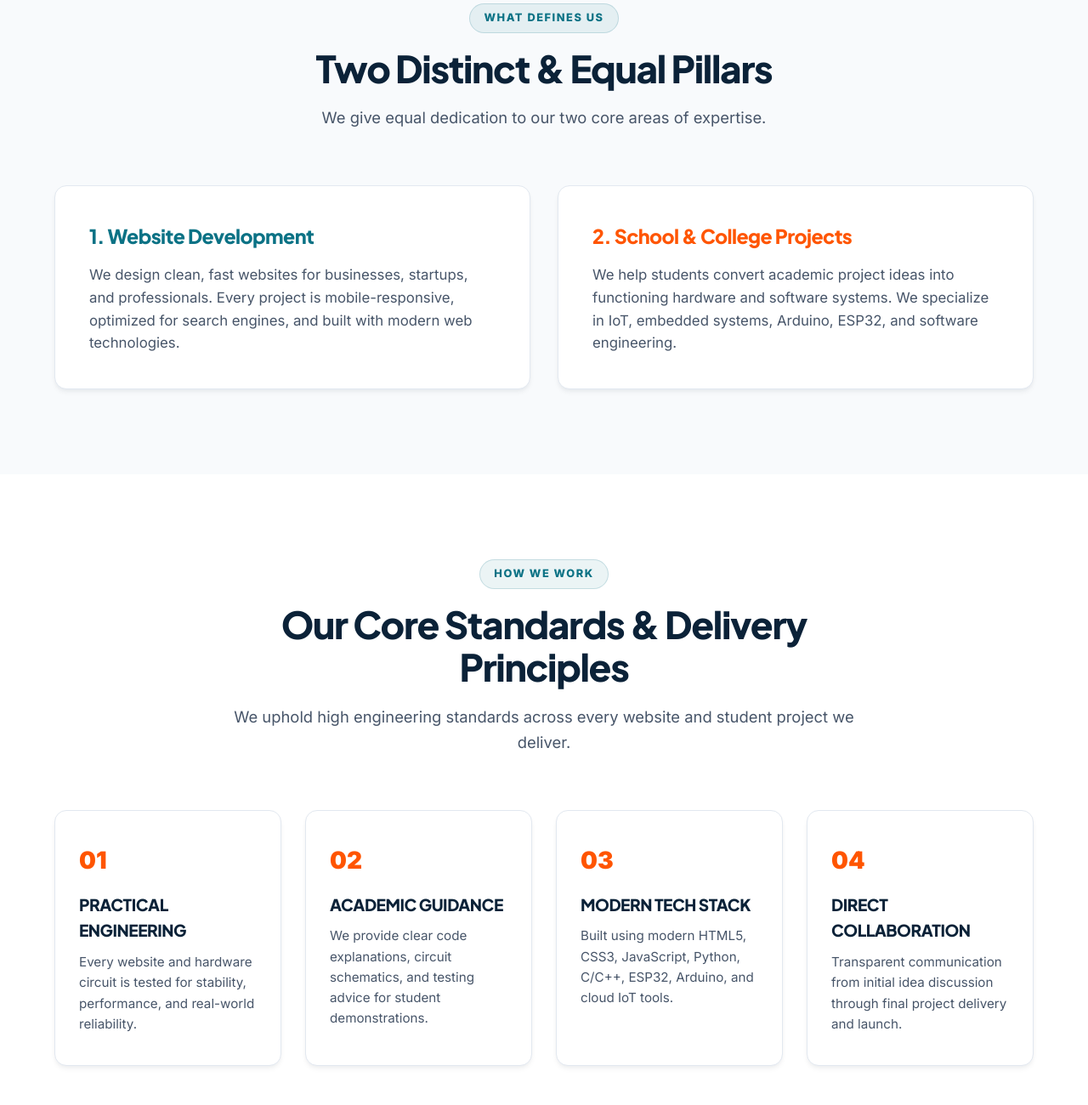
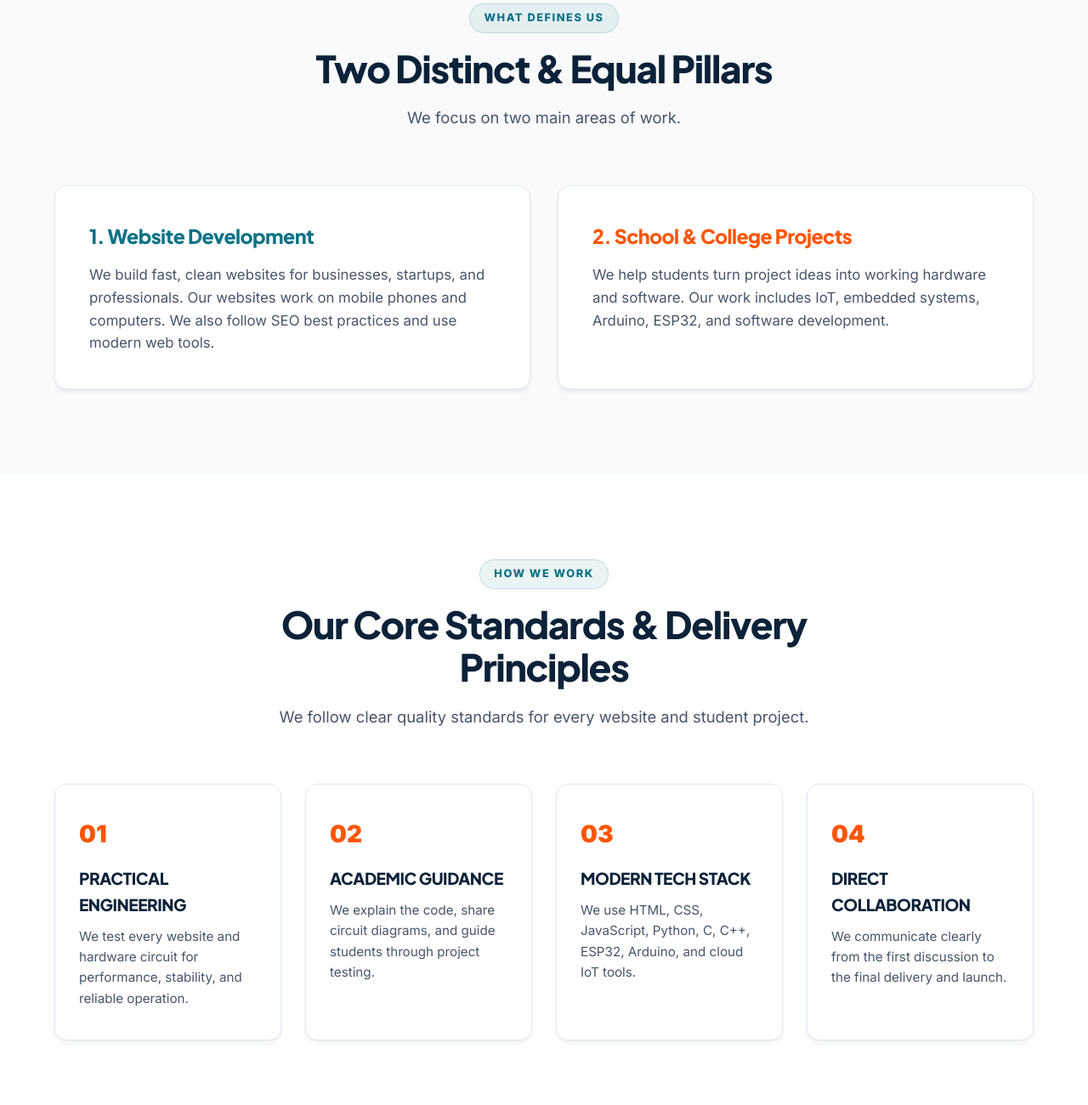
Before and after one commit to codingeasy6/EMBEDGROW, a website: page about.html in a window 1280 px wide. Shown: the part 1420-2720 px from the top of the page at 85% size. Drawn offline with Linux system fonts and the light colour scheme.

Commit message:
Improve About page readability

```diff
--- a/about.html
+++ b/about.html
@@ -63,7 +63,7 @@
       <span class="section-label" style="background: rgba(255,255,255,0.1); color: var(--orange); border-color: rgba(255,85,0,0.3);">WHO WE ARE</span>
       <h1 class="section-title" style="color: var(--white); font-size: 3.25rem;">About EMBEDGROW</h1>
       <p class="section-description" style="color: #CBD5E1; max-width: 720px; margin: 0 auto;">
-        We create professional websites and deliver practical engineering solutions for students and businesses.
+        EMBEDGROW builds professional websites and practical engineering projects for students and businesses.
       </p>
     </div>
   </section>
@@ -75,7 +75,7 @@
         <span class="section-label">OUR POSITIONING</span>
         <h2 class="section-title">Turning Ideas Into Useful, Reliable & Creative Technology Solutions</h2>
         <p class="section-description" style="font-size: 1.25rem; line-height: 1.8; margin-bottom: 48px; color: var(--text-muted);">
-          EMBEDGROW is a technology solutions company dedicated to two core disciplines: building modern, responsive websites and developing practical school and college projects. We bridge the gap between creative concepts and working technical systems.
+          EMBEDGROW is a technology company with two main services. We build modern websites that work well on phones and computers. We also help students build school and college projects. We turn ideas into working websites, hardware, and software.
         </p>
       </div>
 
@@ -87,7 +87,7 @@
           </div>
           <h3 class="card-title" style="font-size: 1.6rem; margin-bottom: 14px;">OUR MISSION</h3>
           <p class="card-text" style="font-size: 1.15rem; color: var(--text-muted);">
-            "To turn ideas into useful, reliable and creative technology solutions."
+            "To build useful, reliable, and creative technology solutions."
           </p>
         </div>
 
@@ -97,7 +97,7 @@
           </div>
           <h3 class="card-title" style="font-size: 1.6rem; margin-bottom: 14px;">OUR VISION</h3>
           <p class="card-text" style="font-size: 1.15rem; color: var(--text-muted);">
-            "To become a trusted technology partner for businesses, students and organizations."
+            "To become a trusted technology partner for businesses, students, and organizations."
           </p>
         </div>
       </div>
@@ -111,7 +111,7 @@
         <span class="section-label">WHAT DEFINES US</span>
         <h2 class="section-title">Two Distinct & Equal Pillars</h2>
         <p class="section-description">
-          We give equal dedication to our two core areas of expertise.
+          We focus on two main areas of work.
         </p>
       </div>
 
@@ -119,14 +119,14 @@
         <div class="sub-service-card" style="padding: 40px;">
           <h3 class="sub-service-title" style="color: var(--teal); font-size: 1.45rem; margin-bottom: 14px;">1. Website Development</h3>
           <p class="sub-service-desc" style="font-size: 1.05rem;">
-            We design clean, fast websites for businesses, startups, and professionals. Every project is mobile-responsive, optimized for search engines, and built with modern web technologies.
+            We build fast, clean websites for businesses, startups, and professionals. Our websites work on mobile phones and computers. We also follow SEO best practices and use modern web tools.
           </p>
         </div>
 
         <div class="sub-service-card" style="padding: 40px;">
           <h3 class="sub-service-title" style="color: var(--orange); font-size: 1.45rem; margin-bottom: 14px;">2. School & College Projects</h3>
           <p class="sub-service-desc" style="font-size: 1.05rem;">
-            We help students convert academic project ideas into functioning hardware and software systems. We specialize in IoT, embedded systems, Arduino, ESP32, and software engineering.
+            We help students turn project ideas into working hardware and software. Our work includes IoT, embedded systems, Arduino, ESP32, and software development.
           </p>
         </div>
       </div>
@@ -140,7 +140,7 @@
         <span class="section-label">HOW WE WORK</span>
         <h2 class="section-title">Our Core Standards & Delivery Principles</h2>
         <p class="section-description">
-          We uphold high engineering standards across every website and student project we deliver.
+          We follow clear quality standards for every website and student project.
         </p>
       </div>
 
@@ -148,22 +148,22 @@
         <div class="why-card">
           <div class="why-num">01</div>
           <h3 class="why-title">PRACTICAL ENGINEERING</h3>
-          <p class="why-desc">Every website and hardware circuit is tested for stability, performance, and real-world reliability.</p>
+          <p class="why-desc">We test every website and hardware circuit for performance, stability, and reliable operation.</p>
         </div>
         <div class="why-card">
           <div class="why-num">02</div>
           <h3 class="why-title">ACADEMIC GUIDANCE</h3>
-          <p class="why-desc">We provide clear code explanations, circuit schematics, and testing advice for student demonstrations.</p>
+          <p class="why-desc">We explain the code, share circuit diagrams, and guide students through project testing.</p>
         </div>
         <div class="why-card">
           <div class="why-num">03</div>
           <h3 class="why-title">MODERN TECH STACK</h3>
-          <p class="why-desc">Built using modern HTML5, CSS3, JavaScript, Python, C/C++, ESP32, Arduino, and cloud IoT tools.</p>
+          <p class="why-desc">We use HTML, CSS, JavaScript, Python, C, C++, ESP32, Arduino, and cloud IoT tools.</p>
         </div>
         <div class="why-card">
           <div class="why-num">04</div>
           <h3 class="why-title">DIRECT COLLABORATION</h3>
-          <p class="why-desc">Transparent communication from initial idea discussion through final project delivery and launch.</p>
+          <p class="why-desc">We communicate clearly from the first discussion to the final delivery and launch.</p>
         </div>
       </div>
     </div>
@@ -173,7 +173,7 @@
   <section class="container">
     <div class="cta-banner reveal-on-scroll">
       <h2>Let's Build Something Together</h2>
-      <p>Reach out today to discuss how EMBEDGROW can assist with your website build or technical project development.</p>
+      <p>Contact us to discuss your website or technical project. We are ready to help you turn your idea into reality.</p>
       <a href="/contact" class="btn btn-primary">
         <span>Contact EMBEDGROW</span>
         <span class="btn-arrow">&rarr;</span>
```
